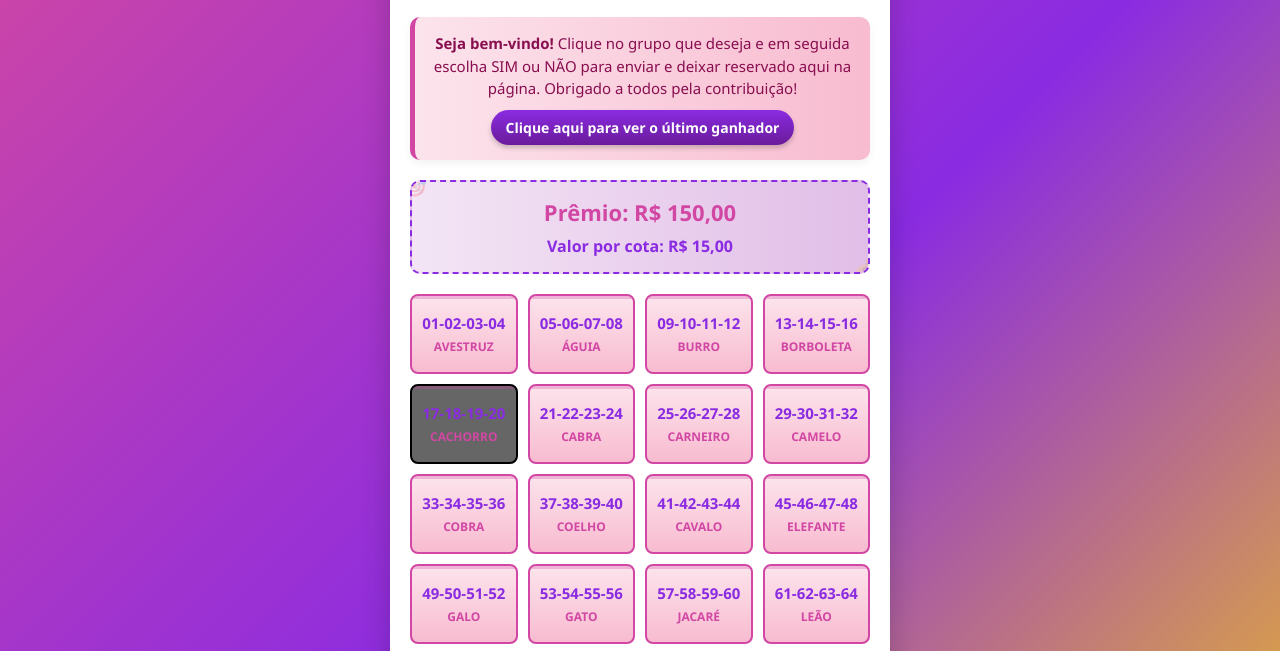
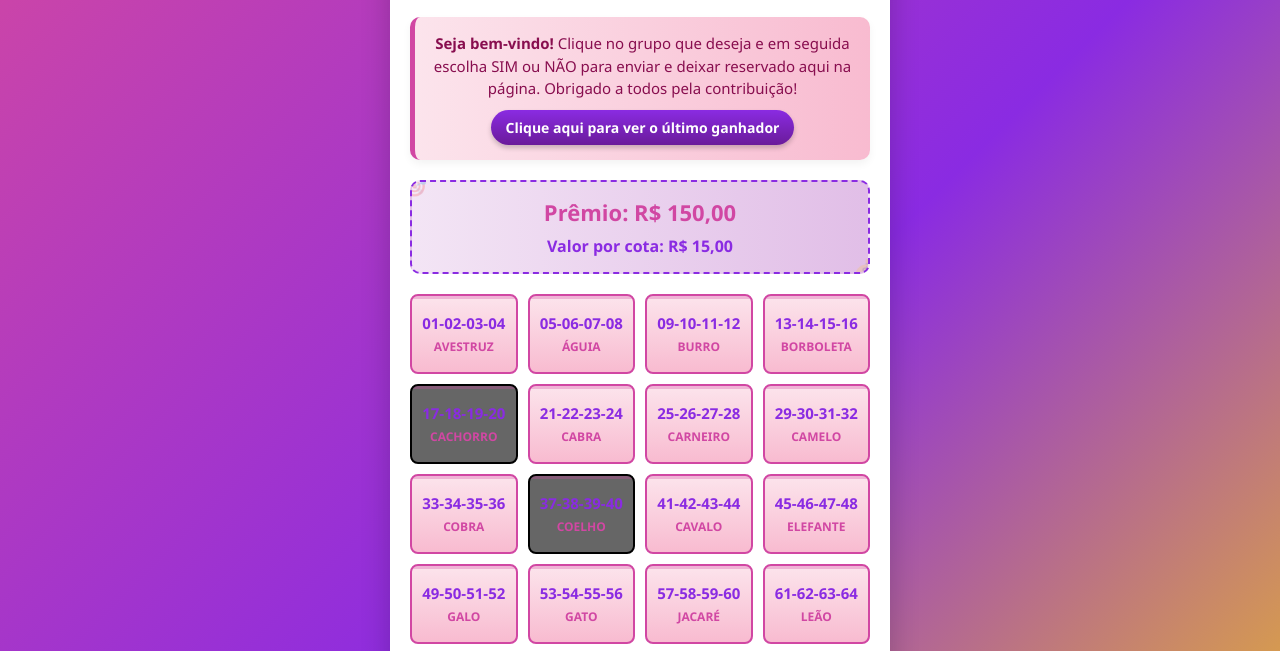
Before and after one commit to mariamrcrf/mariamrcrf, a plain HTML site: page index.html in a window 1280 px wide. Shown: the part 123-774 px from the top of the page. Drawn offline with Linux system fonts and the light colour scheme.

Commit message:
Update index.html

```diff
--- a/index.html
+++ b/index.html
@@ -10,7 +10,7 @@
       premiumValue: 150,          // valor do prêmio
       ticketValue: 15,            // valor da cota
       winningNumber: null,        // número sorteado (null = não sorteado ainda)
-      reservedGroups: "[1] [2] [3] [4] [.5] [6] [7] [8] [9] [10] [11] [12] [13] [14] [15] [16] [17] [18] [19] [20] [21] [22] [23] [24] [25]",  // string com grupos reservados
+      reservedGroups: "[1] [2] [3] [4] [.5] [6] [7] [8] [9] [.10] [11] [12] [13] [14] [15] [16] [17] [18] [19] [20] [21] [22] [23] [24] [25]",  // string com grupos reservados
       pixKey: "070.954.695-55 maria são Pedro dos Santos dunda", // sua chave PIX aqui
       whatsappNumber: "5575997054600" // número do WhatsApp
     };
```
